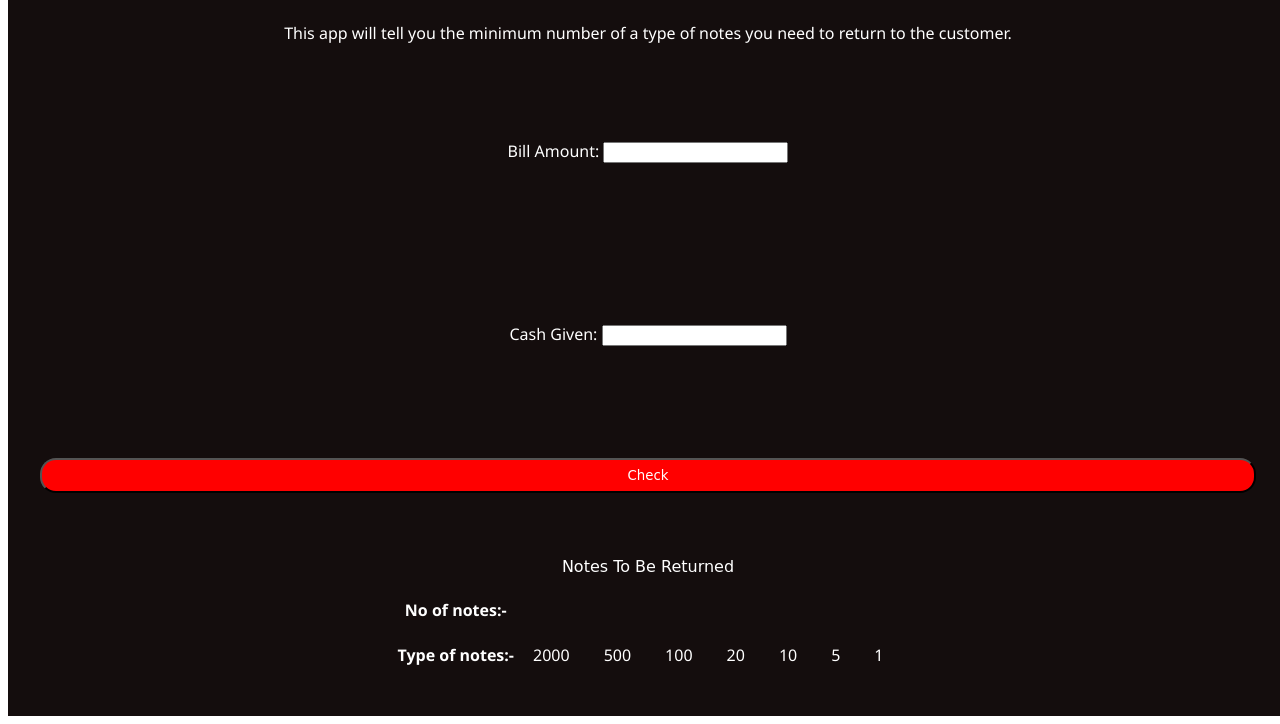
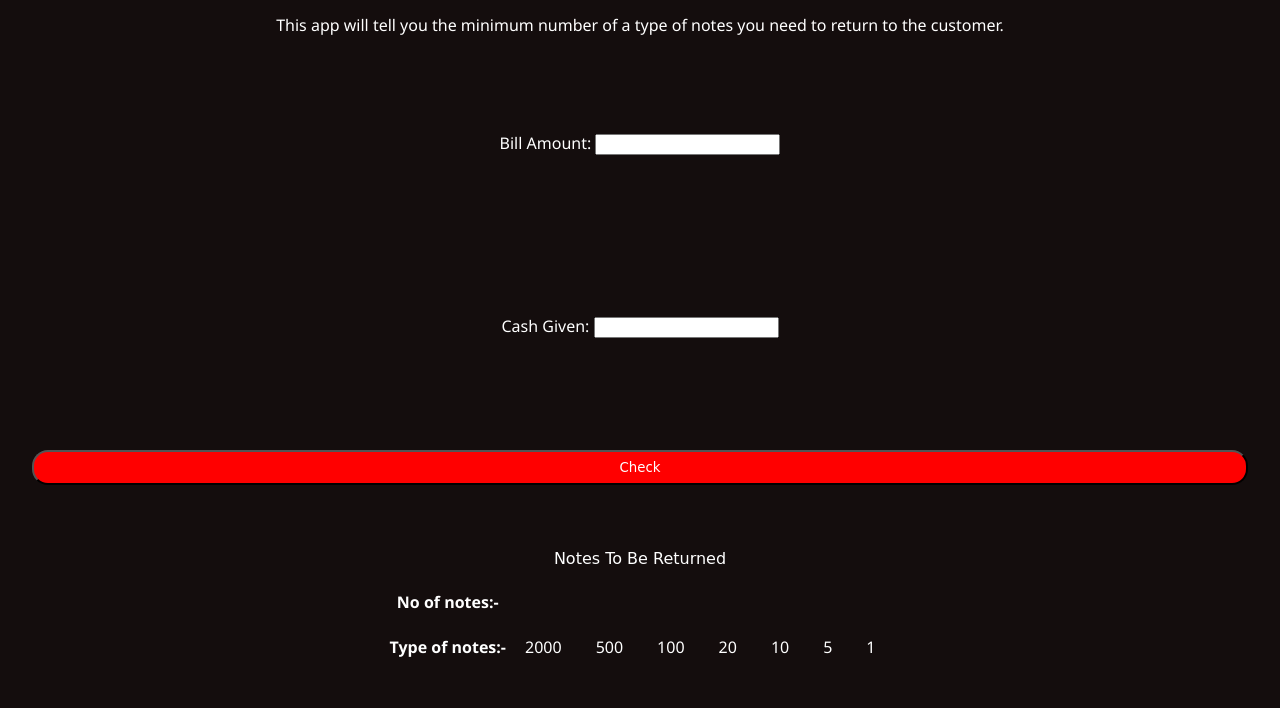
Before and after one commit to achalkamboj/Cash-Register, a plain HTML site: page index.html in a window 1280 px wide. Shown: the part 88-812 px from the top of the page. Drawn offline with Linux system fonts and the light colour scheme.

Commit message:
fix: body margins

```diff
--- a/style.css
+++ b/style.css
@@ -1,4 +1,6 @@
-
+body{
+    margin: 0rem;
+}
 
 .container {
     font-family: 'Segoe UI', Tahoma, Geneva, Verdana, sans-serif;
```
